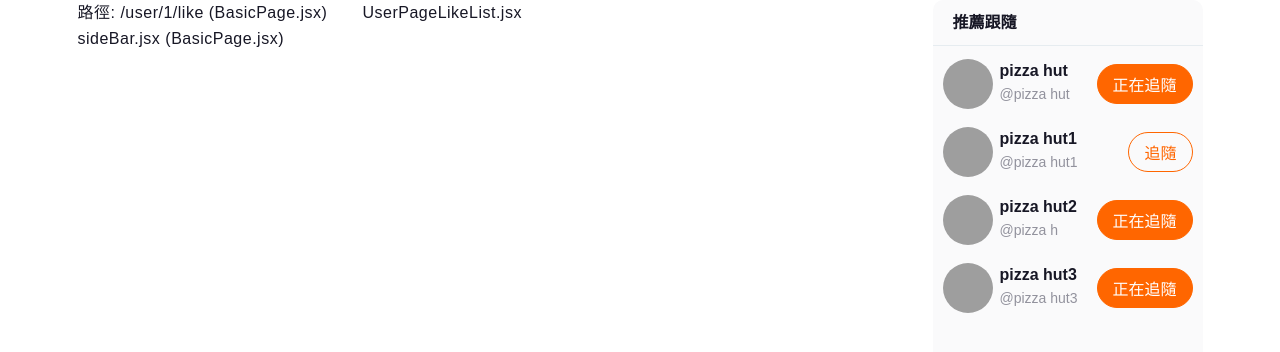
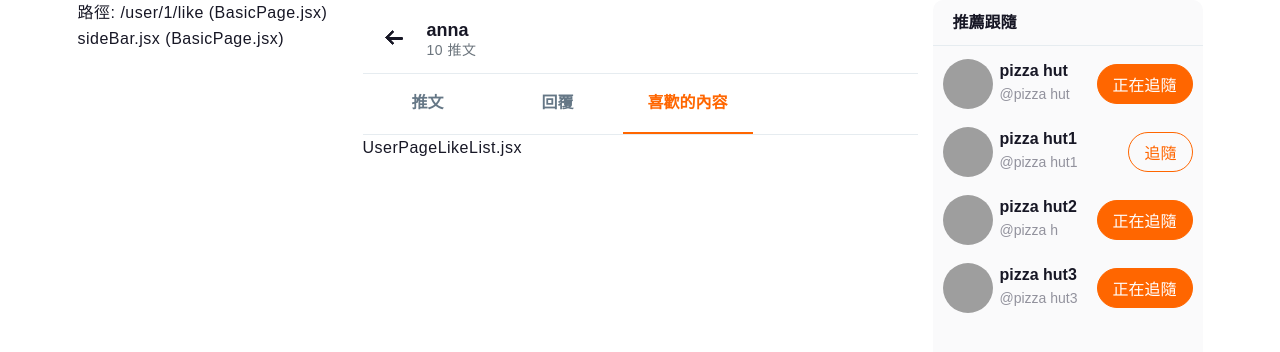
Before and after one commit to Ai-Chen-Hsieh/Twitter-2023, a React (Create React App) app: page /user/1/like in a window 1280 px wide. Shown: the top 352 px of the page. Built offline with nearby package versions, Linux system fonts and the light colour scheme; grey boxes are pictures that could not be loaded.

Commit message:
[共用 Component]_TabItems+TabList 開發

```diff
--- a/src/components/TabItem.jsx
+++ b/src/components/TabItem.jsx
@@ -1,7 +1,44 @@
+import { NavLink } from "react-router-dom"
+import styled from "styled-components"
 
-const TabItem = () => {
+const StyledTabItemNavLink = styled(NavLink)`
+    display: block;
+    padding: 12px;
+    min-width: 90px;
+    max-width: 100%;
+    font-weight: 700;
+    text-decoration: none;
+    text-align: center;
+    color: var(--gray-100);
+    transition: color .5s;
+    &:hover,
+    &.active {
+        color: var(--main);
+    }
+    &.active {
+        border-bottom: 2px solid var(--main);
+        cursor: default;
+    }
+
+    @media screen and (min-width: 1200px){
+        padding: 16px;
+        min-width: 130px;
+    }
+`
+
+/**
+ * 頁籤項目
+ * @param {string} to - 連結
+ * @param {string} text - 連結文字
+ * @returns
+ */
+const TabItem = ({to, text}) => {
     return (
-        <></>
+        <li>
+            <StyledTabItemNavLink to={to} aria-label={text} title={text} end={true} >
+                {text}
+            </StyledTabItemNavLink>
+        </li>
     )
 }
 
--- a/src/components/TabList.jsx
+++ b/src/components/TabList.jsx
@@ -1,7 +1,20 @@
+import styled from "styled-components"
 
-const TabList = () => {
+const StyledTabListContainer = styled.ul`
+    display: flex;
+    border-bottom: 1px solid var(--gray-20);
+`
+
+/**
+ * 頁籤列
+ * @param {jsx} children 內容
+ * @returns
+ */
+const TabList = ({ children }) => {
     return (
-        <></>
+        <StyledTabListContainer>
+            { children }
+        </StyledTabListContainer>
     )
 }
 
--- a/src/components/UserPageFollowerList.jsx
+++ b/src/components/UserPageFollowerList.jsx
@@ -1,10 +1,23 @@
+import { useParams } from "react-router-dom"
+import { UserHeader, TabList, TabItem } from "components"
+
 /**
  * [前台] 使用者資料頁（追隨者）
  * @returns
  */
 const UserPageFollowerList = () => {
+    const { user_id } = useParams();
+
     return (
         <>
+            <UserHeader
+                name="anna"
+                tweetCount={10}
+            />
+            <TabList>
+                <TabItem to={`/user/${user_id}/follower`} text="追隨者" />
+                <TabItem to={`/user/${user_id}/following`} text="正在追隨" />
+            </TabList>
             <p>UserPageFollowerList.jsx</p>
         </>
     )
--- a/src/components/UserPageFollowingList.jsx
+++ b/src/components/UserPageFollowingList.jsx
@@ -1,10 +1,23 @@
+import { useParams } from "react-router-dom"
+import { UserHeader, TabList, TabItem } from "components"
+
 /**
  * [前台] 使用者資料頁（正在追隨）
  * @returns
  */
 const UserFollowingList = () => {
+    const { user_id } = useParams();
+
     return (
         <>
+            <UserHeader
+                name="anna"
+                tweetCount={10}
+            />
+            <TabList>
+                <TabItem to={`/user/${user_id}/follower`} text="追隨者" />
+                <TabItem to={`/user/${user_id}/following`} text="正在追隨" />
+            </TabList>
             <p>UserPageFollowingList.jsx</p>
         </>
     )
--- a/src/components/UserPageLikeList.jsx
+++ b/src/components/UserPageLikeList.jsx
@@ -1,10 +1,24 @@
+import { useParams } from "react-router-dom"
+import { UserHeader, TabList, TabItem } from "components"
+
 /**
  * [前台] 使用者資料頁（喜歡的內容）
  * @returns
  */
 const UserPageLikeList = () => {
+    const { user_id } = useParams();
+
     return (
         <>
+            <UserHeader
+                name="anna"
+                tweetCount={10}
+            />
+            <TabList>
+                <TabItem to={`/user/${user_id}`} text="推文" />
+                <TabItem to={`/user/${user_id}/reply`} text="回覆" />
+                <TabItem to={`/user/${user_id}/like`} text="喜歡的內容" />
+            </TabList>
             <p>UserPageLikeList.jsx</p>
         </>
     )
--- a/src/components/UserPageReplyList.jsx
+++ b/src/components/UserPageReplyList.jsx
@@ -1,10 +1,24 @@
+import { useParams } from "react-router-dom"
+import { UserHeader, TabList, TabItem } from "components"
+
 /**
  * [前台] 使用者資料頁（回復）
  * @returns
  */
 const UserPageReplyList = () => {
+    const { user_id } = useParams();
+
     return (
         <>
+            <UserHeader
+                name="anna"
+                tweetCount={10}
+            />
+            <TabList>
+                <TabItem to={`/user/${user_id}`} text="推文" />
+                <TabItem to={`/user/${user_id}/reply`} text="回覆" />
+                <TabItem to={`/user/${user_id}/like`} text="喜歡的內容" />
+            </TabList>
             <p>UserPageReplyList.jsx</p>
         </>
     )
--- a/src/pages/UserPage.jsx
+++ b/src/pages/UserPage.jsx
@@ -1,16 +1,24 @@
-import { UserHeader } from "components"
+import { useParams } from "react-router-dom"
+import { UserHeader, TabList, TabItem } from "components"
 
 /**
  * [前台] 使用者資料頁（推文）
  * @returns
  */
 const UserPage = () => {
+    const { user_id } = useParams();
+
     return (
         <>
             <UserHeader
                 name="anna"
                 tweetCount={10}
             />
+            <TabList>
+                <TabItem to={`/user/${user_id}`} text="推文" />
+                <TabItem to={`/user/${user_id}/reply`} text="回覆" />
+                <TabItem to={`/user/${user_id}/like`} text="喜歡的內容" />
+            </TabList>
             <p>UserPage.jsx</p>
         </>
     )
```
